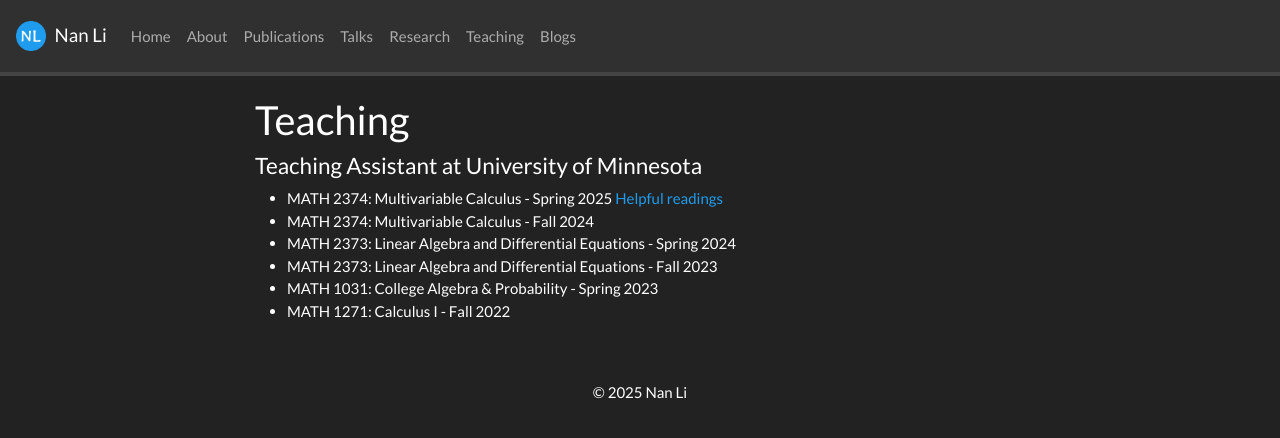
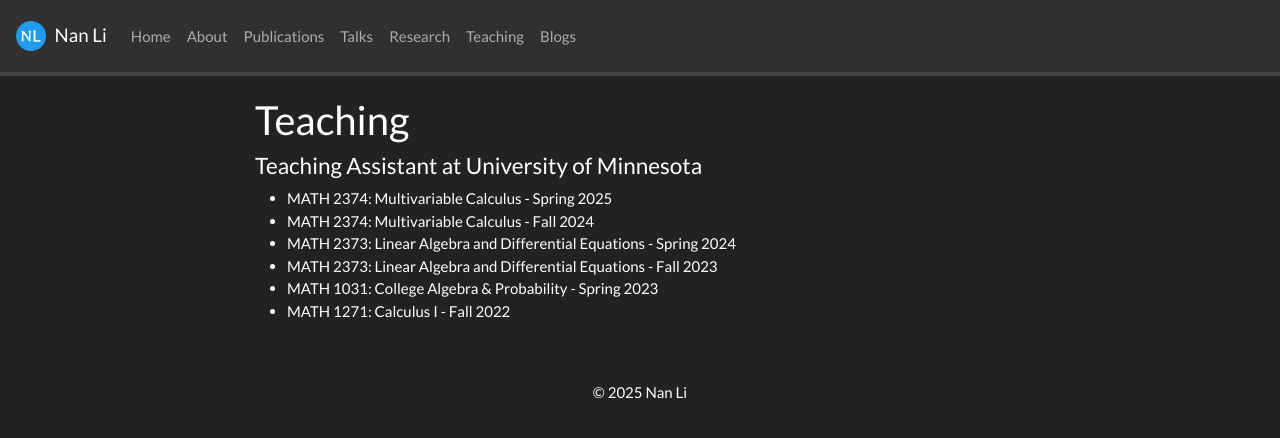
Before and after one commit to eigennan/eigennan.github.io, a Jekyll site: the page built from _pages/teaching.md, in a window 1280 px wide. Shown: the top 438 px of the page. Built offline with Jekyll 4.4.1, drawn with Linux system fonts in a browser that asks for light colours; a style sheet for code colours, icons or effects is not loaded.

Commit message:
Update teaching.md

```diff
--- a/_pages/teaching.md
+++ b/_pages/teaching.md
@@ -8,7 +8,7 @@ permalink: /teaching/
 ## Teaching
 
 #### Teaching Assistant at University of Minnesota
-* MATH 2374: Multivariable Calculus - Spring 2025 [Helpful readings](https://mathinsight.org/thread/math2374)
+* MATH 2374: Multivariable Calculus - Spring 2025
 * MATH 2374: Multivariable Calculus - Fall 2024
 * MATH 2373: Linear Algebra and Differential Equations - Spring 2024
 * MATH 2373: Linear Algebra and Differential Equations - Fall 2023
```
